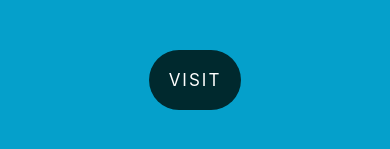
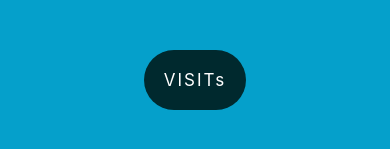
Before and after one commit to mzeeshanyousaf/Wb-Product-Store, a React Native app: screen /FirstScreen in a window 390 px wide. Shown: the part 539-688 px from the top of the page. Built offline with nearby package versions, Linux system fonts and the light colour scheme.

Commit message:
Changing First page

```diff
--- a/src/Screens/FirstScreen/FirstScreen.js
+++ b/src/Screens/FirstScreen/FirstScreen.js
@@ -34,7 +34,7 @@ const FirstScreen = ({ navigation }) => {
         style={styles.button}
         onPress={() => navigation.navigate("LoginSignPage")}
       >
-        <Text style={styles.buttonText}>VISIT</Text>
+        <Text style={styles.buttonText}>VISITs</Text>
       </TouchableOpacity>
     </View>
   );
```
